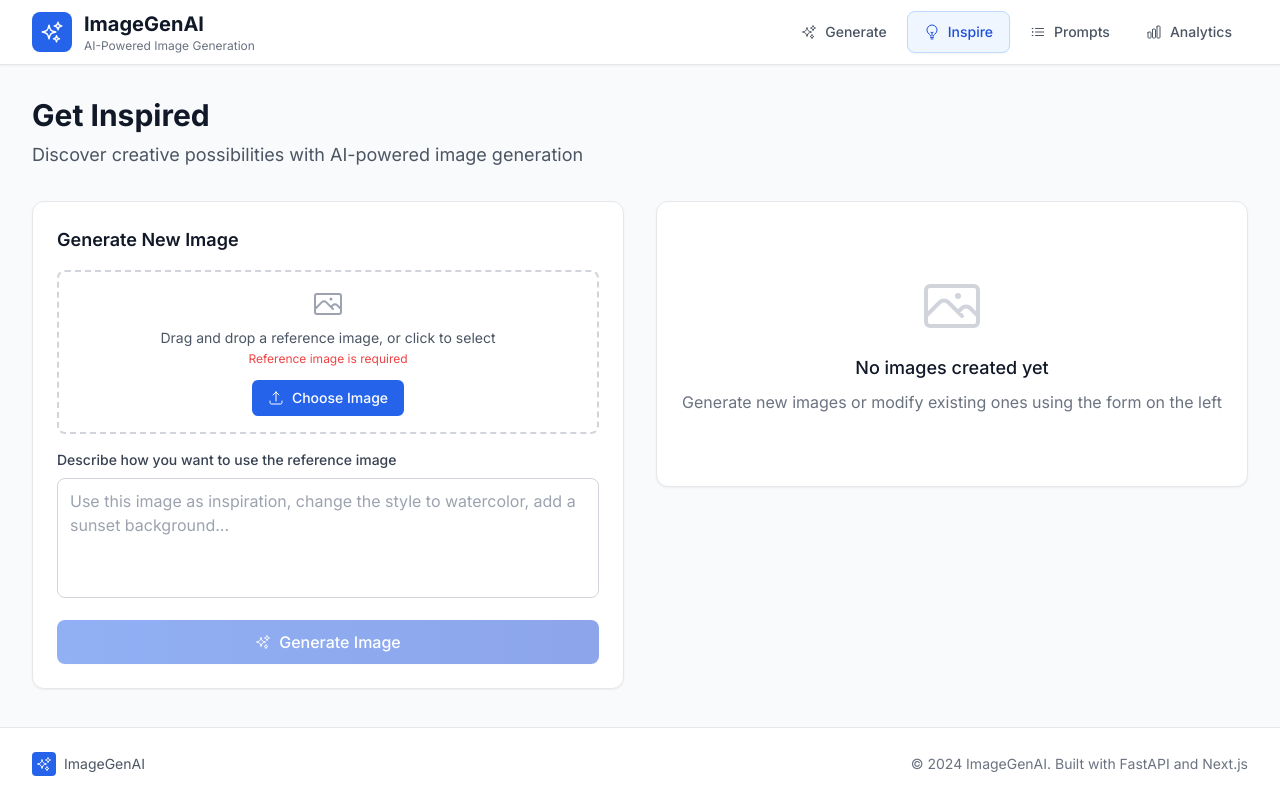
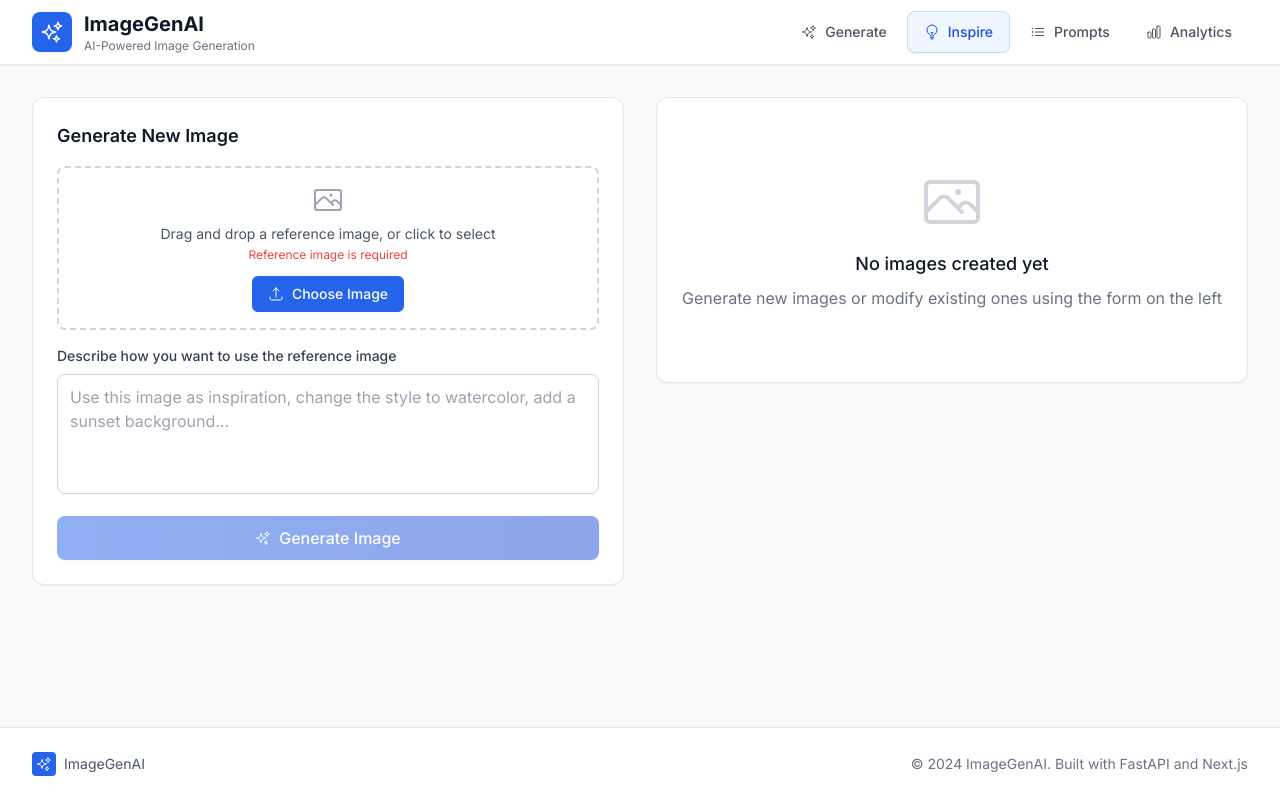
Before and after one commit to vpdevportal/imagegenai, a Next.js app in the folder apps/frontend/: page /inspire in a window 1280 px wide. Built offline with nearby package versions, Linux system fonts and the light colour scheme.

Commit message:
Remove header text from inspire page for cleaner layout

```diff
--- a/apps/frontend/src/app/inspire/page.tsx
+++ b/apps/frontend/src/app/inspire/page.tsx
@@ -15,11 +15,6 @@ export default function InspirePage() {
   return (
     <div className="py-8 px-4 sm:px-6 lg:px-8">
       <div className="max-w-7xl mx-auto">
-        <div className="mb-8">
-          <h1 className="text-3xl font-bold text-gray-900 mb-2">Get Inspired</h1>
-          <p className="text-lg text-gray-600">Discover creative possibilities with AI-powered image generation</p>
-        </div>
-
         <div className="grid grid-cols-1 lg:grid-cols-2 gap-8">
           {/* Image Generation Form */}
           <div className="order-2 lg:order-1">
```
